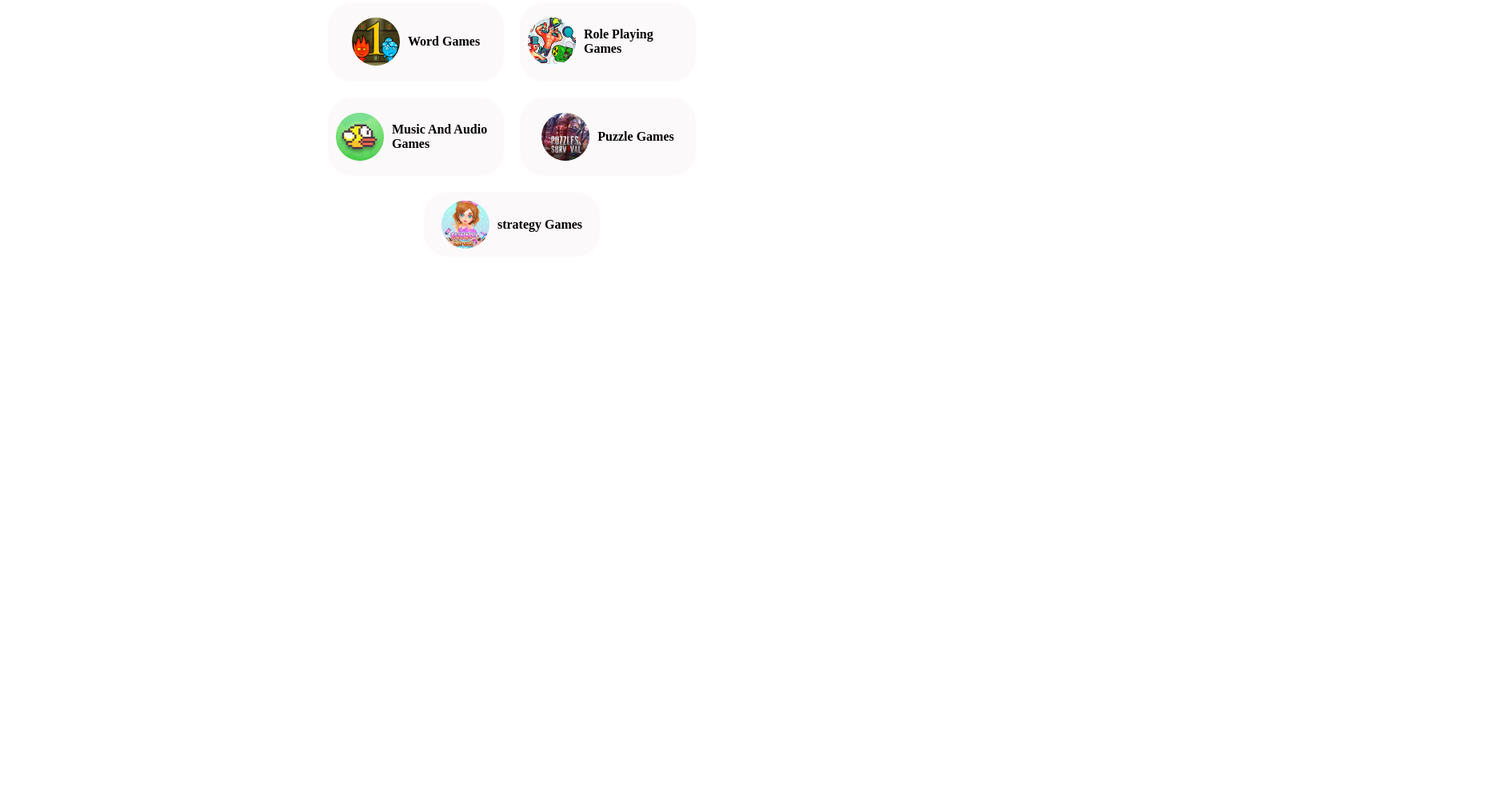
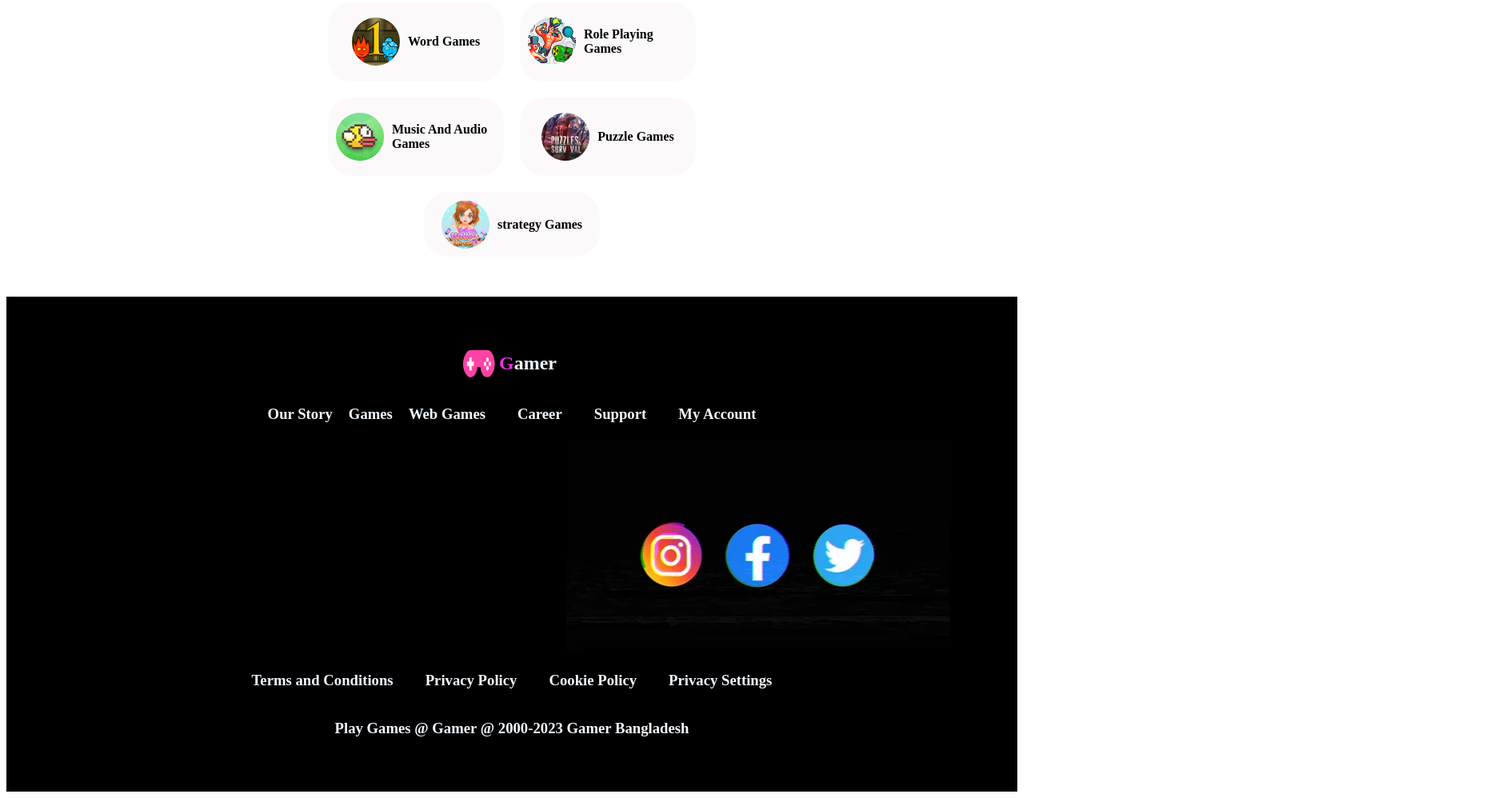
Before and after one commit to NayemEhsan/2nd-Assignment-Gamer-Zone, a plain HTML site: page index.html in a window 1280 px wide. Shown: the part 4641-5639 px from the top of the page at 80% size, 1888 px wide, since content can reach past the window. Before the commit the page ends 4970 px from the top, so only its background shows below. Drawn offline with Linux system fonts and the light colour scheme.

Commit message:
footer done

```diff
--- a/gamer.css
+++ b/gamer.css
@@ -206,6 +206,7 @@ align-content: center;
 margin-top: 50px;
 padding-left: 300px;
 padding-right: 300px;
+padding-bottom: 50px;
 }
 .single-game{
 
--- a/index.html
+++ b/index.html
@@ -188,8 +188,34 @@
     <main>
 
     </main>
-    <footer>
+    <footer style="padding-top: 50px;color: aliceblue;background-color: black;padding-bottom: 50px;">
+      <div style="display: flex;gap: 5px;align-items: center;justify-content: center;">
+          <img style="width: 40px;height: 35px;" src="/images/Frame.png" alt="">
+          <h2><Span style="color: rgb(235, 48, 229);">G</Span>amer</h2>
+          <h1></h1>
+      </div>
+      <div style="display: flex;gap: 40px; justify-content: center;">
+        <div style="display: flex;
+        gap: 20px;">
+            <h3>Our Story</h3>
+            <h3>Games</h3>
+            <h3>Web Games</h3>
 
+        </div>
+        <div style="display: flex;gap: 40px;">
+            <h3>Career</h3>
+            <h3>Support</h3>
+            <h3>My Account</h3>
+        </div>
+      </div>
+      <img style="margin-left: 700px;margin-right: 700px;" src="/images/facebook.png" alt="">
+      <div style="display: flex;gap: 40px;justify-content: center;">
+        <h3>Terms and Conditions</h3>
+        <h3>Privacy Policy</h3>
+        <h3>Cookie Policy</h3>
+        <h3>Privacy Settings</h3>
+      </div>
+      <h3 style="text-align: center;">Play Games @ Gamer @ 2000-2023 Gamer Bangladesh</h3>
     </footer>
 </body>
 </html>
```
Also changed, not shown: images/facebook.png (added), images/png.png (added), 1 other file.
